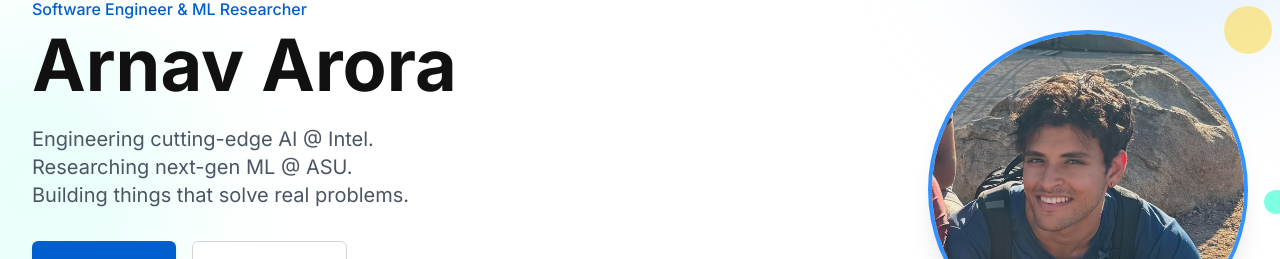
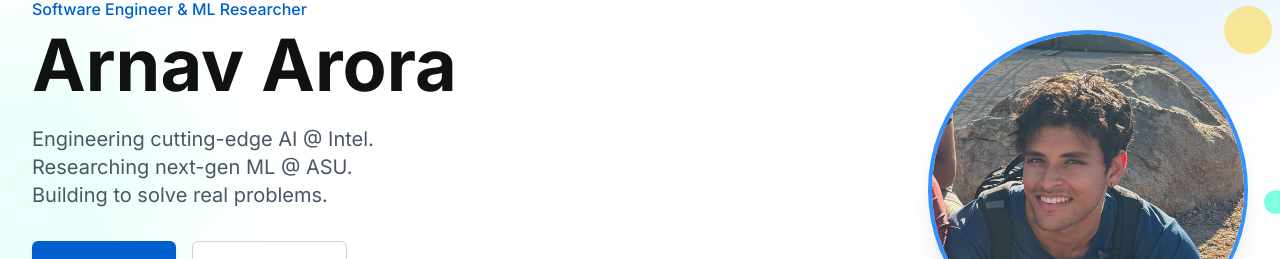
Before and after one commit to aarora80/arnavaroraortfolioweb, a React (Vite) app: page / in a window 1280 px wide. Shown: the part 242-501 px from the top of the page. Built offline with nearby package versions, Linux system fonts and the light colour scheme.

Commit message:
Updated Hero.tsx

```diff
--- a/src/components/Hero.tsx
+++ b/src/components/Hero.tsx
@@ -53,7 +53,7 @@ const Hero: React.FC = () => {
           >
             Engineering cutting-edge AI @ Intel.<br />
             Researching next-gen ML @ ASU.<br />
-            Building things that solve real problems.
+            Building to solve real problems.
           </motion.p>
 
           <motion.div
```
